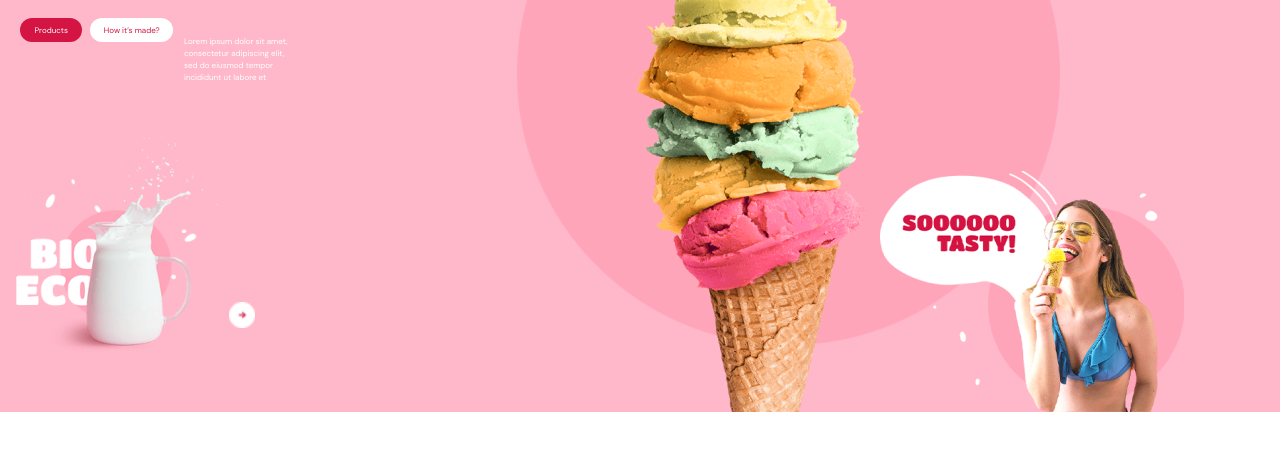
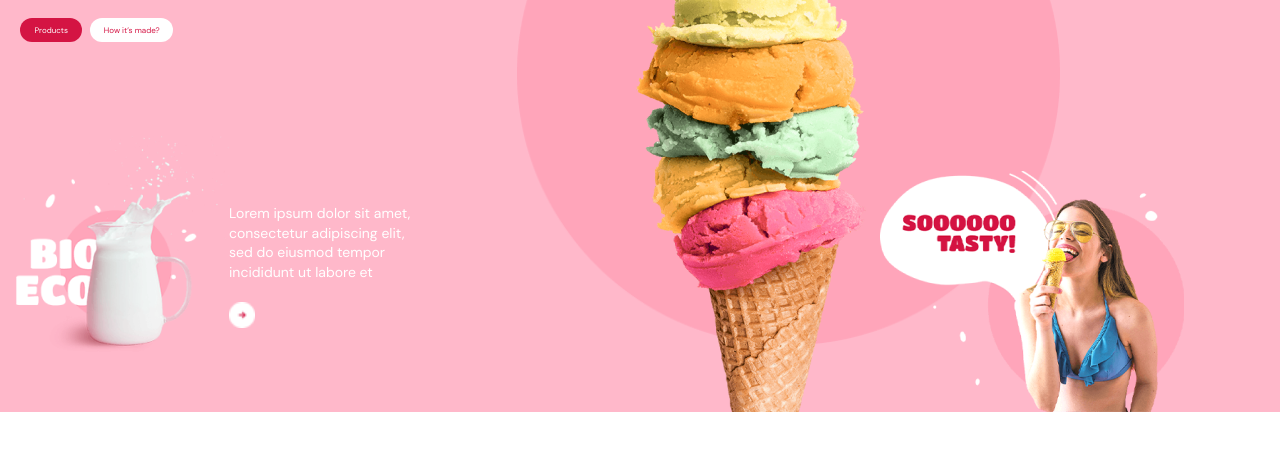
Before and after one commit to VitalinaKovbasiuk/Ice-cream-passion, a plain HTML site: page index.html in a window 1280 px wide. Shown: the part 252-702 px from the top of the page. Drawn offline with nearby package versions, Linux system fonts and the light colour scheme.

```diff
--- a/css/styles.css
+++ b/css/styles.css
@@ -387,4 +387,13 @@ background-position: left 636px top 108px, left 880px top 423px, left 517px top
     font-weight: 400;
 font-size: 58px;
 }
+
+.hero__item {
+    font-size: 14px;
+line-height: 140%;
+left: 229px;
+top: 456px;
+width: 200px;
+height: 78px;
 }
+}
```
